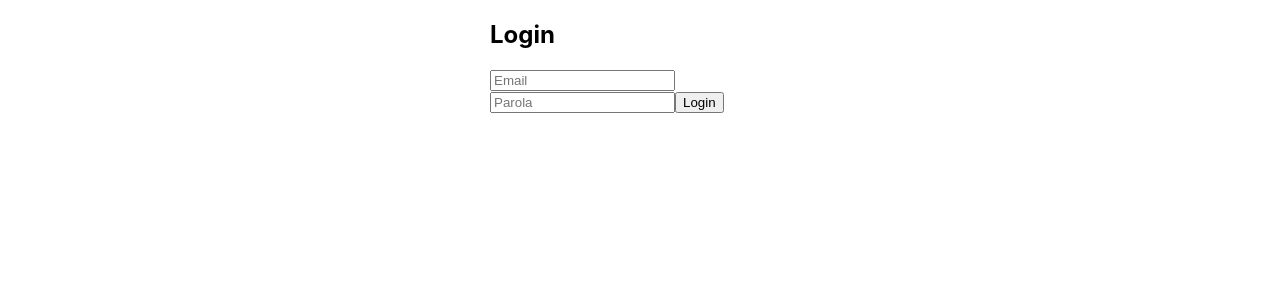
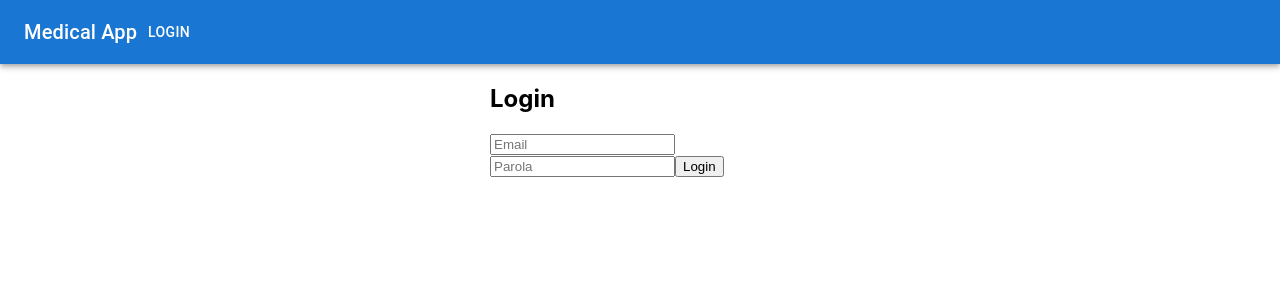
Before and after one commit to ROBYcaa/Proiect_Integra, a React (Create React App) app in the folder frontend/: page / in a window 1280 px wide. Shown: the top 300 px of the page. Built offline with nearby package versions, Linux system fonts and the light colour scheme.

Commit message:
aplicatia se deschide in login

```diff
--- a/frontend/src/App.js
+++ b/frontend/src/App.js
@@ -2,6 +2,7 @@ import { BrowserRouter, Routes, Route } from "react-router-dom";
 import Login from "./components/Login";
 import Dashboard from "./components/dashboard/Dashboard";
 import {useEffect, useState} from "react";
+import NavBar from "./components/NavBar";
 import PrescriptionForm from "./components/prescriptionform/PrescriptionForm";
 import Treatments from "./components/treatments/Treatments";
 import Export from "./components/export/Export";
@@ -38,6 +39,7 @@ function App() {
 
     return (
         <BrowserRouter>
+            <NavBar user={user} onLogout={handleLogout} />
             <Routes>
                 <Route path="/" element={<Login setUser={setUser} />} />
                 <Route path="/login" element={<Login setUser={setUser}/>} />
```
